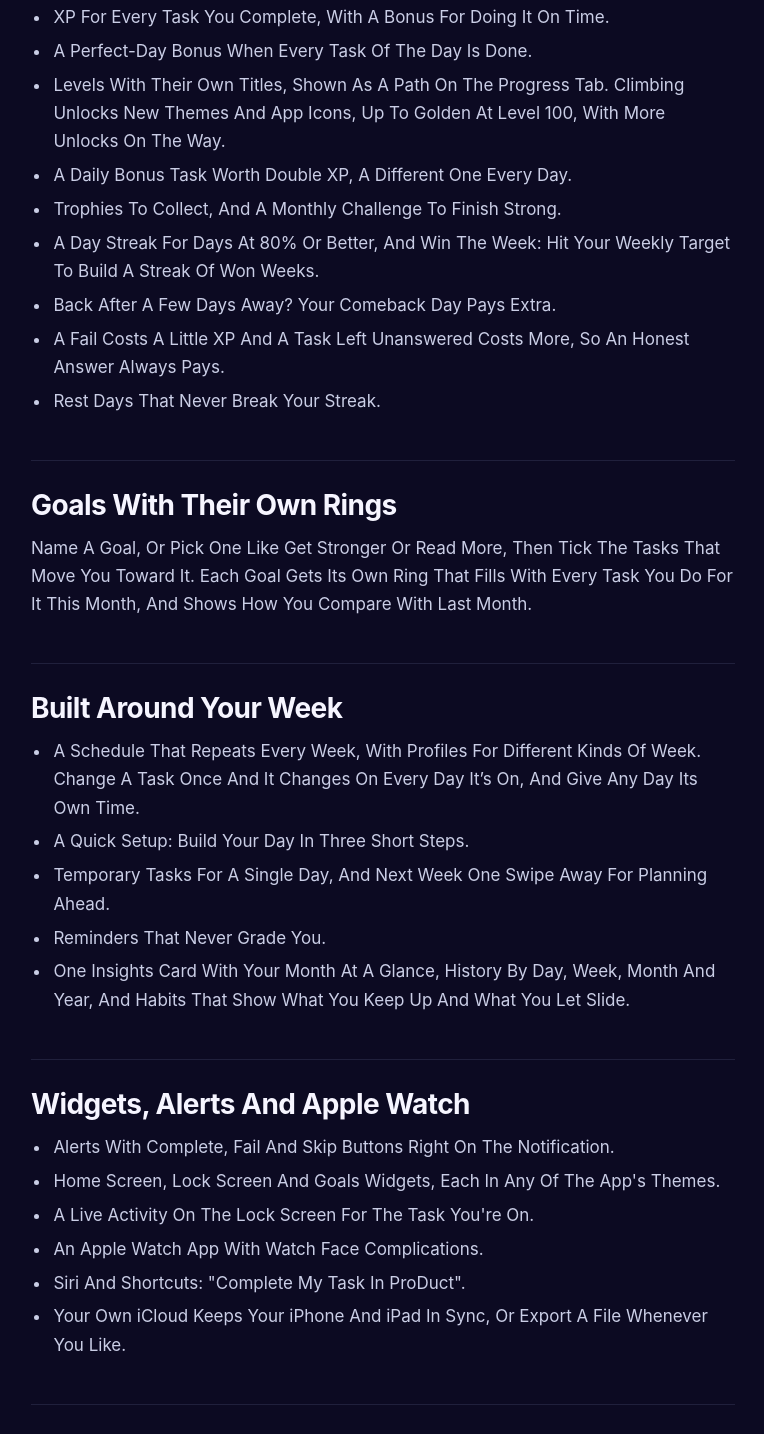
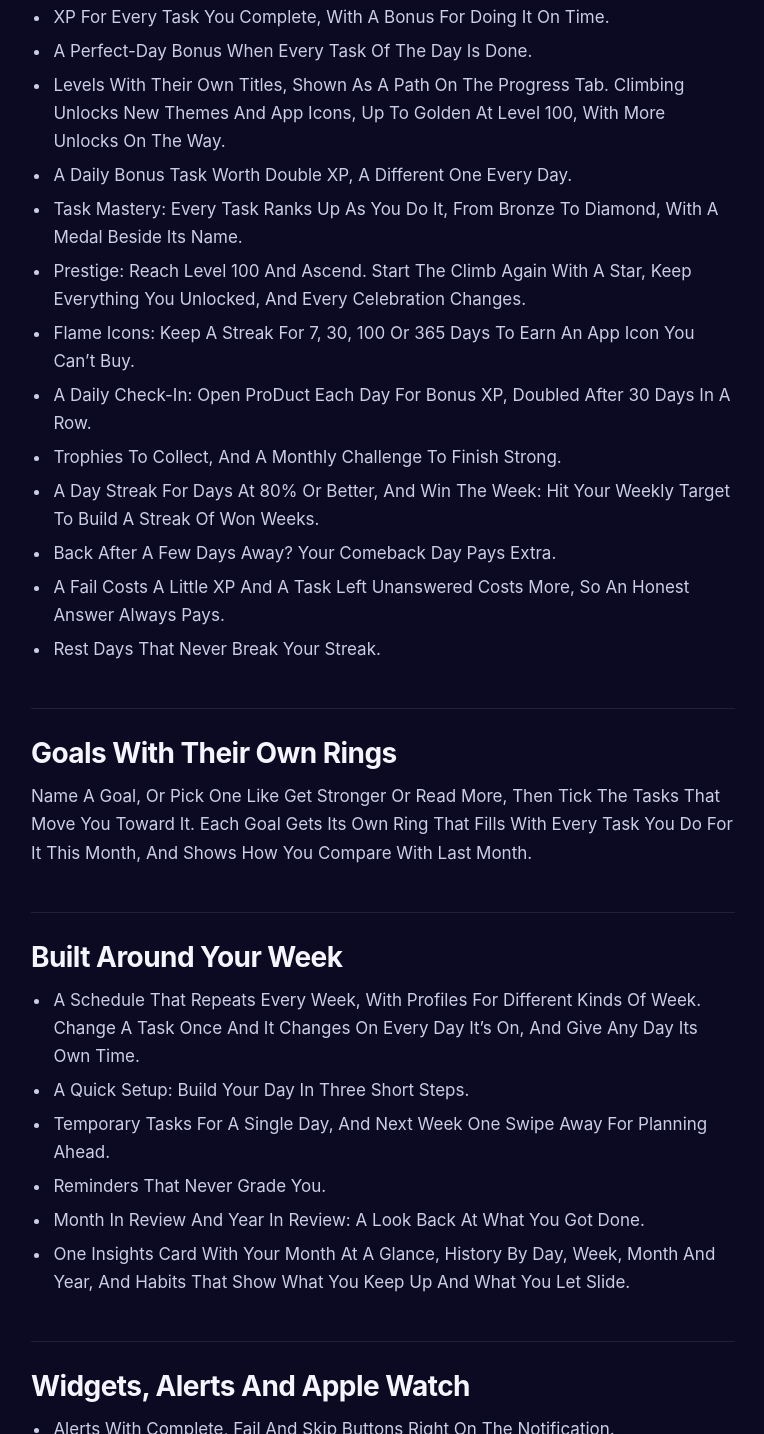
Before and after one commit to joeygameznapps/joeygameznapps.github.io, a plain HTML site: page product/about/index.html in a window 1280 px wide. Shown: the part 1552-2986 px from the top of the page, without its empty margins (393-1157 px from the left). Drawn offline with Linux system fonts and the light colour scheme.

Commit message:
ProDuct about page: version 2.0 (task mastery, prestige, flame icons, daily check-in, Month and Year In Review)

```diff
--- a/product/about/index.html
+++ b/product/about/index.html
@@ -96,6 +96,10 @@
   <li>A Perfect-Day Bonus When Every Task Of The Day Is Done.</li>
   <li>Levels With Their Own Titles, Shown As A Path On The Progress Tab. Climbing Unlocks New Themes And App Icons, Up To Golden At Level 100, With More Unlocks On The Way.</li>
   <li>A Daily Bonus Task Worth Double XP, A Different One Every Day.</li>
+  <li>Task Mastery: Every Task Ranks Up As You Do It, From Bronze To Diamond, With A Medal Beside Its Name.</li>
+  <li>Prestige: Reach Level 100 And Ascend. Start The Climb Again With A Star, Keep Everything You Unlocked, And Every Celebration Changes.</li>
+  <li>Flame Icons: Keep A Streak For 7, 30, 100 Or 365 Days To Earn An App Icon You Can&rsquo;t Buy.</li>
+  <li>A Daily Check-In: Open ProDuct Each Day For Bonus XP, Doubled After 30 Days In A Row.</li>
   <li>Trophies To Collect, And A Monthly Challenge To Finish Strong.</li>
   <li>A Day Streak For Days At 80% Or Better, And Win The Week: Hit Your Weekly Target To Build A Streak Of Won Weeks.</li>
   <li>Back After A Few Days Away? Your Comeback Day Pays Extra.</li>
@@ -114,6 +118,7 @@
   <li>A Quick Setup: Build Your Day In Three Short Steps.</li>
   <li>Temporary Tasks For A Single Day, And Next Week One Swipe Away For Planning Ahead.</li>
   <li>Reminders That Never Grade You.</li>
+  <li>Month In Review And Year In Review: A Look Back At What You Got Done.</li>
   <li>One Insights Card With Your Month At A Glance, History By Day, Week, Month And Year, And Habits That Show What You Keep Up And What You Let Slide.</li>
 </ul>
 </section>
```
